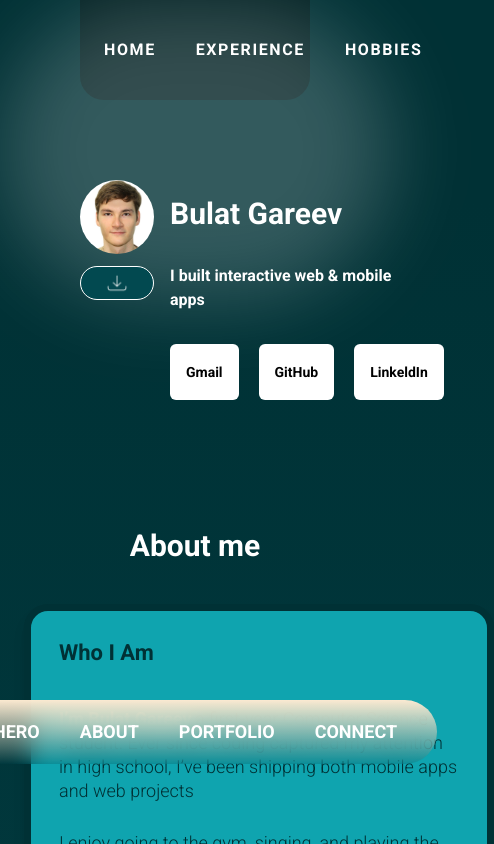
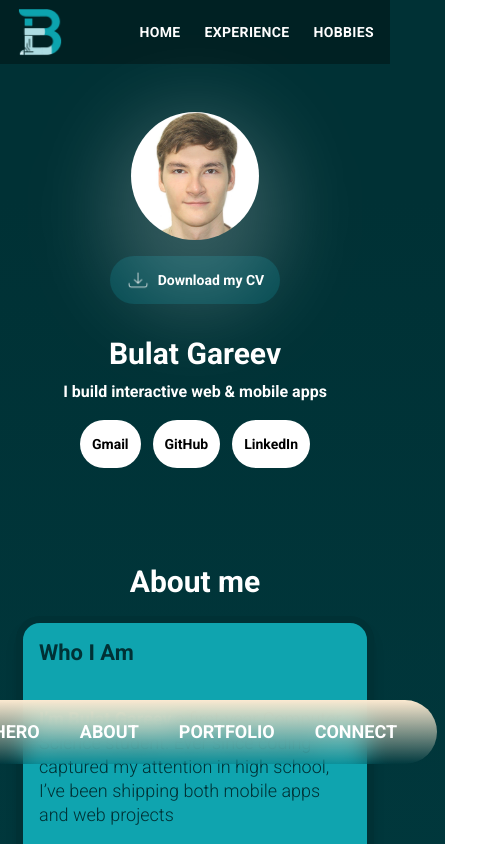
Before and after one commit to gareev-bulat/PortfolioWebsite, a Next.js app: page / in a window 390 px wide. Shown: the top 844 px of the page, 494 px wide, since content can reach past the window. Built offline with nearby package versions, Linux system fonts and the light colour scheme.

Commit message:
enhanced mobile design

```diff
--- a/app/layout.tsx
+++ b/app/layout.tsx
@@ -3,7 +3,6 @@ import localFont from "next/font/local";
 import "@/styles/globals.css";
 import Header from "@/components/header";
 import Footer from "@/components/footer";
-import SideNavBar from "@/components/sidenavbar";
 
 
 const roboto = localFont({
@@ -34,8 +33,11 @@ export const metadata: Metadata = {
   description: "Welcome to my personal portfolio website!",
   icons: {
     icon: "/images/logo.png",
-
   },
+  viewport: {
+    width: 'device-width',
+    initialScale: 1,
+  }
 };
 
 export default function RootLayout({
--- a/app/page.tsx
+++ b/app/page.tsx
@@ -1,6 +1,5 @@
 import Image from "next/image";
 import Link from "next/link";
-import "../styles/globals.css";
 import Aboutme from "@/components/aboutme";
 import Portfolio from "@/components/portfolio";
 import Connect from "@/components/connect";
@@ -10,79 +9,81 @@ export default function Home() {
   return (
     <div className="flex flex-col gap-8 min-h-screen">
       <section id="hero">
+        <div className="max-w-5xl mx-auto px-4 sm:px-6 lg:px-20
+                        flex flex-col md:flex-row items-center justify-between
+                        py-12 relative">
           <SideNavBar />
-        <div className="flex flex-row justify-evenly m-20">
+
+          <div className="relative flex flex-col items-center mb-8 md:mb-0">
             <div
               className="absolute inset-0 flex justify-center pointer-events-none"
               aria-hidden="true"
             >
-            <div className="w-full h-[300px] bg-white/20 rounded-full blur-2xl"></div>
+              <div className="w-full h-[200px] sm:h-[300px]
+                              bg-white/20 rounded-full blur-2xl" />
             </div>
 
-          <div className="relative flex flex-col items-center">
-
             <Image
-              className="rounded-[80px] overflow-hidden w-70 h-70 sm:w-80 sm:h-80 md:w-70 md:h-70 lg:w-80 lg:h-80 xl:w-100 xl:h-100"
               src="/images/bulat_image.jpeg"
               alt="profile picture"
               width={400}
               height={400}
               priority
+              className="rounded-full object-cover
+                         w-32 h-32
+                         sm:w-48 sm:h-48
+                         md:w-56 md:h-56
+                         lg:w-64 lg:h-64"
             />
 
-            <a
-              className="inline-flex bg-brand-500 items-center space-x-2 rounded-full border border-white mt-3 py-1 px-6 hover:bg-brand-700"
+            <Link
               href="/docs/BulatGareevResume.pdf"
-              download="BulatGareevResume.pdf"
+              download
+              className="mt-4 inline-flex items-center space-x-2
+                         bg-brand-500 hover:bg-brand-700 text-white
+                         rounded-full px-4 py-1 sm:py-3 lg:py-4 transition"
             >
               <Image
                 src="/images/download_icon.png"
                 alt="download icon"
-                width={35}
-                height={35}
+                width={24}
+                height={24}
               />
-
-              <span className="inline sm:hidden text-1xl sm:text-1xl md:text-1xl lg:text-2xl p-2 text-white"></span>
-              <span className="hidden sm:inline text-1xl sm:text-1xl md:text-1xl lg:text-2xl p-2 text-white">
-                Download my CV
-              </span>
-            </a>
+              <span className="text-sm sm:text-base">Download my CV</span>
+            </Link>
           </div>
 
-          <div className="flex flex-col text-white">
-            <h2 className="text-3xl sm:text-5xl lg:text-7xl p-4">
+          <div className="flex flex-col text-white text-center md:text-left">
+            <h2 className="text-3xl sm:text-4xl lg:text-6xl font-bold">
               Bulat Gareev
             </h2>
-            <p className="text-1xl sm:text-2xl lg:text-2xl p-4">
-              I built interactive web & mobile apps
+            <p className="mt-2 text-md sm:text-md lg:text-xl">
+              I build interactive web & mobile apps
             </p>
-            <div className="flex flex-row gap-5 pl-4 mt-4">
-              <Link
-                href="mailto:gareevbulich63@gmail.com"
-                className="inline-block bg-white hover:bg-brand-1000 rounded-md transition-colors duration-200 ease-in-out text-sm sm:text-md md:text-base lg:text-base"
-              >
-                <h3 className="text-black hover:text-white py-2 px-4">Gmail</h3>
+            <div className="mt-4 flex flex-wrap justify-center md:justify-start gap-3">
+              <Link className="bg-white text-black hover:bg-brand-1000 hover:text-white
+                              px-3 py-1 md:px-4 md:py-2 rounded transition text-sm sm:text-base" href="mailto:gareevbulich63@gmail.com">
+
+                  Gmail
+
               </Link>
-              <Link
-                href="https://github.com/gareev-bulat"
-                className="inline-block bg-white hover:bg-brand-0 rounded-md transition-colors duration-200 ease-in-out text-sm sm:text-md md:text-base lg:text-base"
-              >
-                <h3 className="text-black hover:text-white py-2 px-4">
+              <Link href="https://github.com/gareev-bulat" className="bg-white text-black hover:bg-brand-0 hover:text-white
+                              px-3 py-1 md:px-4 md:py-2 rounded transition text-sm sm:text-base">
+
                   GitHub
-                </h3>
+
               </Link>
-              <Link
-                href="https://www.linkedin.com/in/bulat-gareev-295a95338/"
-                className="inline-block bg-white hover:bg-brand-300 rounded-md transition-colors duration-200 ease-in-out text-sm sm:text-md md:text-base lg:text-base"
-              >
-                <h3 className="text-black hover:text-white py-2 px-4">
-                  LinkeldIn
-                </h3>
+              <Link className="bg-white text-black hover:bg-brand-300 hover:text-white
+                              px-3 py-1 md:px-4 md:py-2 rounded transition text-sm sm:text-base" href="https://www.linkedin.com/in/bulat-gareev-295a95338/">
+
+                  LinkedIn
+
               </Link>
             </div>
           </div>
         </div>
       </section>
+
       <Aboutme />
       <Portfolio />
       <Connect />
--- a/components/aboutme.tsx
+++ b/components/aboutme.tsx
@@ -24,8 +24,8 @@ const Aboutme = () => {
       <h2 className="text-3xl text-white text-center sm:text-3xl lg:text-5xl p-4">
         About me
       </h2>
-      <div className="grid grid-cols-1 bs:grid-cols-2 sm:grid-cols-1 p-6 mx-auto max-w-5xl gap-10">
-          <article className="card w-[470px] sm:w-[640px] md:w-[480px]">
+      <div className="grid grid-cols-1 md:grid-cols-2 gap-8 px-4 mx-auto max-w-5xl">
+          <article className="card w-full max-w-md mx-auto p-4">
             <h1 className="pb-10 text-base_l lg:text-lg">Who I Am</h1>
             <p className="mb-7 font-light text-base">
               <span className="text-brand-200 font-semibold">
@@ -39,9 +39,8 @@ const Aboutme = () => {
               I enjoy going to the gym, singing, and playing the guitar. I’m always seeking new connections in the Big Tech world!
             </p>
           </article>
-          <article className="card w-[470px] sm:w-[640px] md:w-[480px]">
+          <article className="card w-full max-w-md mx-auto p-4">
             <h1 className="pb-4 text-base_l lg:text-lg">Education</h1>
-
             <ul className="mt-5 space-y-5 font-semibold text-base_l">
               <li className="font-light">
                 <span className="font-bold">Major: </span>BS in Computer Science
@@ -65,9 +64,7 @@ const Aboutme = () => {
               </li>
             </ul>
           </article>
-
-
-          <article className="card w-[470px] sm:w-[640px] md:w-[480px] pb-7 pt-7 pr-7 pl-5">
+          <article className="card w-full max-w-md mx-auto p-4">
             <h1 className="pb-7 text-base_l lg:text-lg">Skills</h1>
             <div className="flex flex-1">
               <nav className="flex flex-col w-35 mr-6">
@@ -96,7 +93,7 @@ const Aboutme = () => {
               </section>
             </div>
           </article>
-          <article className="card w-[470px] sm:w-[640px] md:w-[480px]">
+          <article className="card w-full max-w-md mx-auto p-4">
             <h1 className="pb-4 text-base_l lg:text-lg">Values</h1>
             <ul className="list-none list-inside ml-2 space-y-3 marker:text-brand-500">
               <li className="font-light">
--- a/components/footer.tsx
+++ b/components/footer.tsx
@@ -1,14 +1,42 @@
 import React from 'react'
-
 
 const Footer = () => {
   return (
-    <footer className="h-[230px] mx-20 px-6 flex flex-col items-center justify-center rounded-t-3xl bg-[linear-gradient(180deg,_#0FA4AF_0%,_#895040_89%)] mt-10">
-        <h3 className='-mt-4 text-2xl tracking-[0.4em] text-white text-center'>BULAT GAREEV</h3>
-        <div className='relative text-sm top-12 text-white text-center tracking-[0.4em]'>@2025 Copyright</div>
-        <div className='relative text-sm top-12 pt-5 text-white text-center tracking-[0.3em]'>All rights reserved by Bulat Gareev</div>
+    <footer className="bg-[linear-gradient(180deg,#0FA4AF_0%,#895040_89%)] rounded-t-3xl mt-10">
+      <div className="
+          max-w-5xl mx-auto
+          px-4 sm:px-6 lg:px-20
+          py-8
+          flex flex-col items-center
+          space-y-2
+        ">
+        <h3 className="
+            text-xl sm:text-2xl
+            font-semibold
+            tracking-widest
+            text-white
+            text-center
+          ">
+          BULAT GAREEV
+        </h3>
+        <p className="
+            text-sm sm:text-base
+            tracking-wider
+            text-white
+            text-center
+          ">
+          © 2025 Bulat Gareev
+        </p>
+        <p className="
+            text-xs sm:text-sm
+            tracking-wide
+            text-white
+            text-center
+          ">
+          All rights reserved
+        </p>
+      </div>
     </footer>
-
   )
 }
 
--- a/components/header.tsx
+++ b/components/header.tsx
@@ -1,26 +1,22 @@
 import Image from "next/image";
 import Link from "next/link";
 
-
 function Header() {
   return (
-    <header className="h-header mx-20 px-6 flex items-center rounded-b-3xl bg-[#002123]">
-      <span className="hidden sm:inline">
-      <Image
-        src="/images/logo.png"
-        className="m-4"
-        width={60}
-        height={60}
-        alt="logo"
-        priority
-      />
-      </span>
-      <div className="flex-1" />
-      <nav className="flex gap-10 md:gap-12 md:text-base_l lg:text-base_l tracking-widest text-white">
-        <Link href="/">HOME</Link>
-        <Link href="/experience">EXPERIENCE</Link>
-        <Link href="/hobbies">HOBBIES</Link>
-      </nav>
+    <header className="bg-[#002123]">
+      <div className="max-w-5xl mx-auto px-4 sm:px-6 lg:px-8 flex items-center h-16 sm:h-header rounded-b-3xl">
+        <Link href="/" className="mr-4">
+          <Image src="/images/logo.png" width={48} height={48} alt="logo" />
+        </Link>
+
+        <div className="flex-1" />
+
+        <nav className="flex gap-6 sm:gap-10 text-white text-sm sm:text-base tracking-wide">
+          <Link href="/">HOME</Link>
+          <Link href="/experience">EXPERIENCE</Link>
+          <Link href="/hobbies">HOBBIES</Link>
+        </nav>
+      </div>
     </header>
   );
 }
--- a/tailwind.config.js
+++ b/tailwind.config.js
@@ -30,7 +30,7 @@ module.exports = {
         9: "36px",
         10: "40px",
         11: "44px",
-        header: "72px",
+        header: "80px",
       },
 
       fontSize: {
@@ -64,8 +64,7 @@ module.exports = {
         xs: "375px",
         sm: "640px",
         md: "768px",
-        bs: "960px",
-        lg: "1024pdfx",
+        lg: "1024px",
         xl: "1280px",
         "2xl": "1536px",
       },
```
Lines whose indentation alone changed are shown as unchanged.
